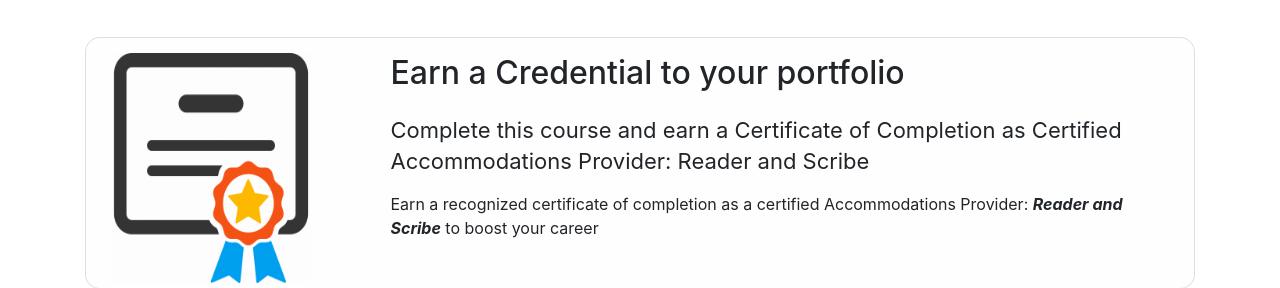
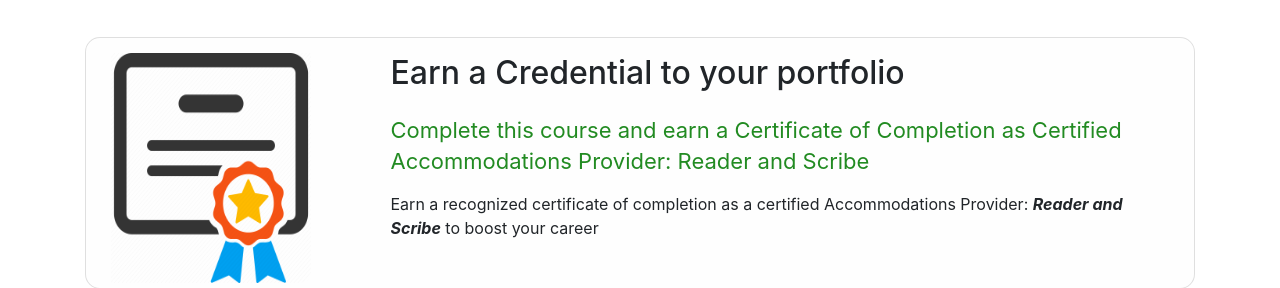
Before and after one commit to Slimcoda/SAonline-training, a plain HTML site: page index.html in a window 1280 px wide. Shown: the part 828-1116 px from the top of the page. Drawn offline with nearby package versions, Linux system fonts and the light colour scheme.

Commit message:
Update styles.css

```diff
--- a/css/styles.css
+++ b/css/styles.css
@@ -199,6 +199,7 @@ h3 span{
 p.card-text.for-about{
     font-size: 22px;
     padding-top:10px;
+    color:#228B22;
 }
 
 h3.card-title.for-about{
```
